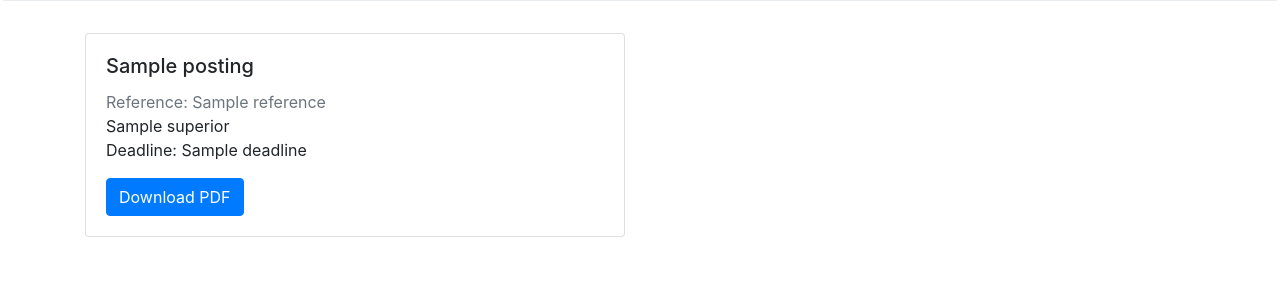
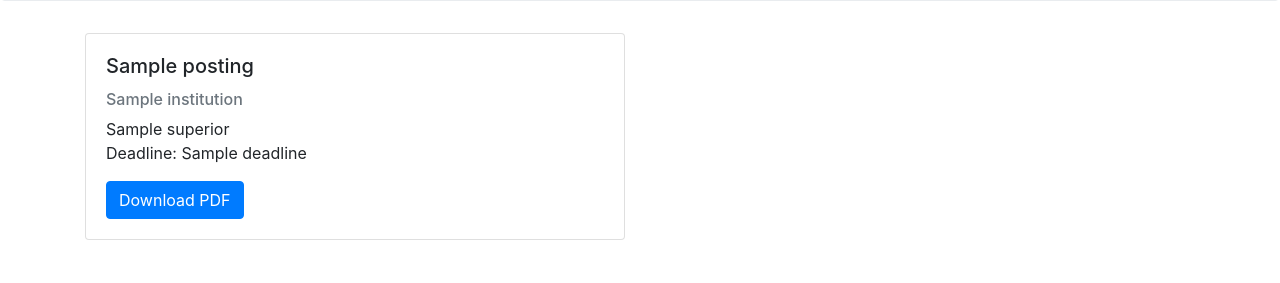
Before and after one commit to shimst3r/e13, a Python web app: template e13_server/templates/index.html in a window 1280 px wide. Shown: the part 401-684 px from the top of the page. Run offline with Jinja, Linux system fonts and the light colour scheme; the template is opened without the code that fills it: most values are stand-ins (such as "Sample title", 1, 10 or a date in 2020).

Commit message:
Add institution to card and fix wrong insertion order.

```diff
--- a/e13_crawler/e13_crawler/spiders/bielefeld_university.py
+++ b/e13_crawler/e13_crawler/spiders/bielefeld_university.py
@@ -47,7 +47,7 @@ class BielefeldUniversitySpider(scrapy.Spider):
         # pylint: disable=no-member
         database_path = str(pathlib.Path(self.database_path))
         query = """
-        INSERT INTO postings (reference, title, superior, institution, deadline, created_at, document)
+        INSERT INTO postings (reference, title, superior, deadline, institution, created_at, document)
         VALUES (?, ?, ?, ?, ?, ?, ?)
         """
         institution = "Bielefeld University"
--- a/e13_server/server.py
+++ b/e13_server/server.py
@@ -36,7 +36,7 @@ async def homepage(request: Request) -> _TemplateResponse:
     """The landing page that presents a list of job postings."""
     database_path = request.app.state.database_path
     query = """
-    SELECT id, reference, title, superior, DATE(deadline)
+    SELECT id, title, superior, institution, DATE(deadline)
     FROM postings
     ORDER BY DATE(deadline) ASC;
     """
--- a/e13_server/templates/index.html
+++ b/e13_server/templates/index.html
@@ -26,12 +26,12 @@
     </div>
     <div class="container">
         <div class="row row-cols-2">
-            {% for id, reference, title, superior, deadline in postings %}
+            {% for id, title, superior, institution, deadline in postings %}
             <div class='col-6'>
                 <div class="card">
                     <div class="card-body">
                         <h5 class="card-title">{{ title }}</h5>
-                        <h7 class="card_subtitle text-muted">Reference: {{ reference }}</h7>
+						<h6 class="card_subtitle text-muted">{{ institution }}</h6>
                         <p class="card-text">{{ superior }}<br>
                             Deadline: {{ deadline }}</p>
                         <a href="{{ url_for('documents', document_id=id) }}" class="btn btn-primary">Download
```
